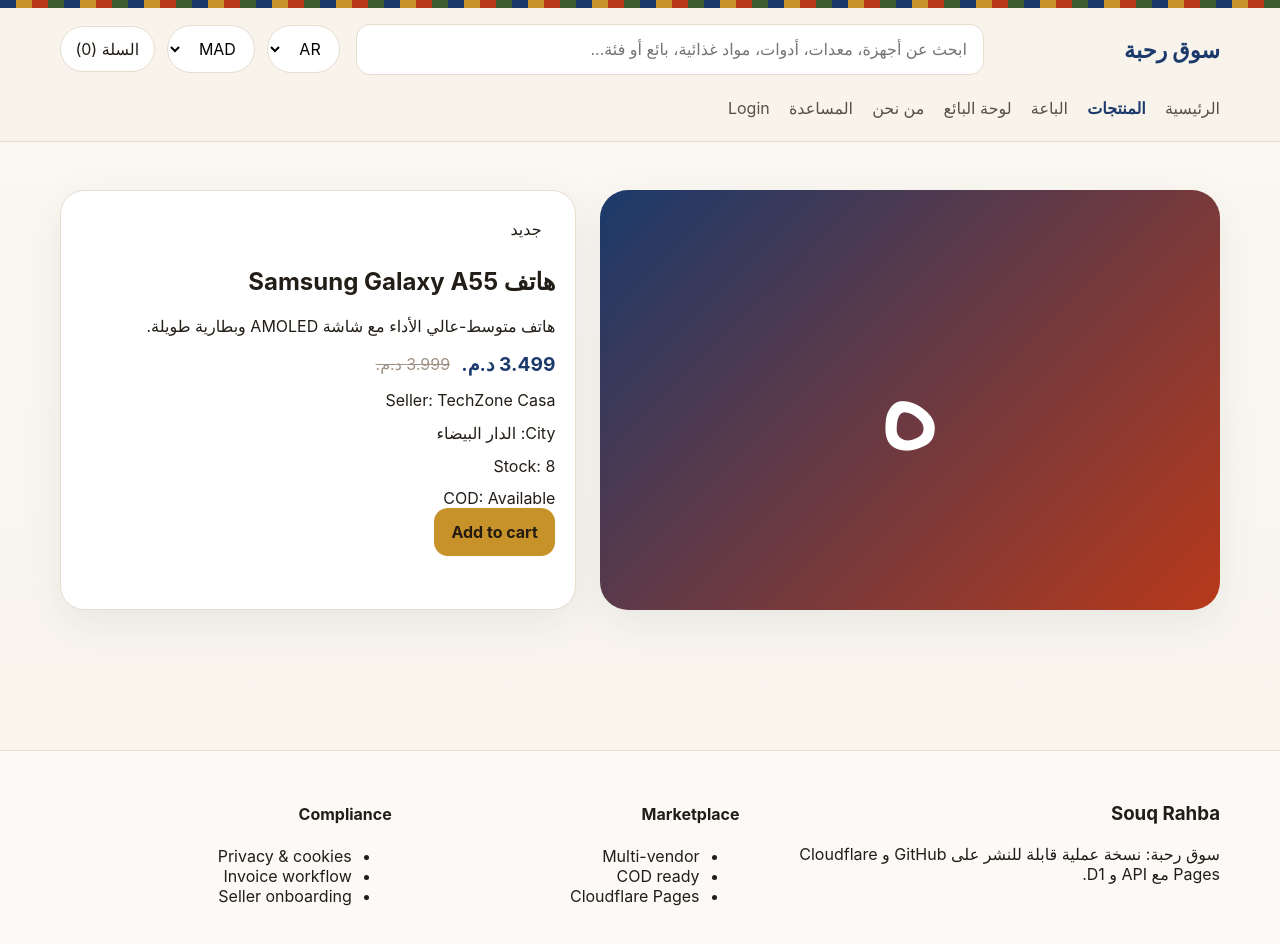
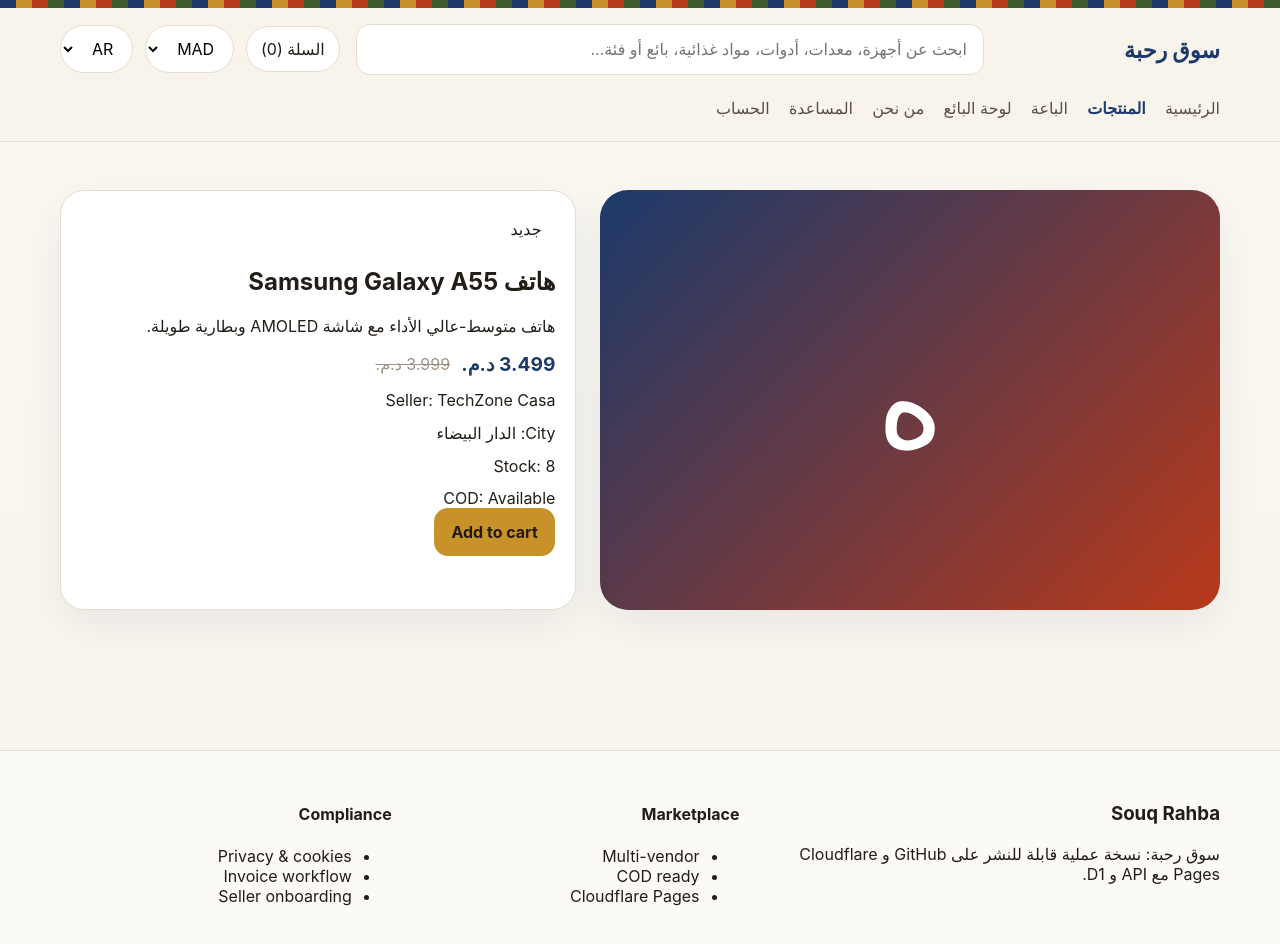
Before and after one commit to ori00fit-tech/souq-rahba-platform, a React (Vite) app in the folder apps/storefront/: page /products/p1 in a window 1280 px wide. Shown: the top 944 px of the page. Built offline with nearby package versions, Linux system fonts and the light colour scheme.

Commit message:
Add navAccount translations and update header account label

```diff
--- a/apps/storefront/src/components/Header.jsx
+++ b/apps/storefront/src/components/Header.jsx
@@ -9,26 +9,31 @@ export default function Header() {
       <div className="top-strip" />
       <div className="container header-grid">
         <Link to="/" className="brand-mark">{t.brand}</Link>
+
         <input
           className="search-box"
           placeholder={t.searchPlaceholder}
           value={query}
           onChange={(e) => setQuery(e.target.value)}
         />
+
         <div className="header-actions">
+          <Link to="/cart" className="cart-pill">{t.cart} ({cart.length})</Link>
+
+          <select value={currency} onChange={(e) => setCurrency(e.target.value)}>
+            <option value="MAD">MAD</option>
+            <option value="EUR">EUR</option>
+            <option value="USD">USD</option>
+          </select>
+
           <select value={language} onChange={(e) => setLanguage(e.target.value)}>
             <option value="ar">AR</option>
             <option value="fr">FR</option>
             <option value="en">EN</option>
           </select>
-          <select value={currency} onChange={(e) => setCurrency(e.target.value)}>
-            <option value="MAD">MAD</option>
-            <option value="EUR">EUR</option>
-            <option value="USD">USD</option>
-          </select>
-          <Link to="/cart" className="cart-pill">{t.cart} ({cart.length})</Link>
         </div>
       </div>
+
       <nav className="main-nav container">
         <NavLink to="/">{t.navHome}</NavLink>
         <NavLink to="/products">{t.navProducts}</NavLink>
@@ -36,7 +41,7 @@ export default function Header() {
         <NavLink to="/seller/dashboard">{t.navDashboard}</NavLink>
         <NavLink to="/about">{t.navAbout}</NavLink>
         <NavLink to="/help">{t.navHelp}</NavLink>
-        <NavLink to="/auth">Login</NavLink>
+        <NavLink to="/auth">{t.navAccount}</NavLink>
       </nav>
     </header>
   )
--- a/apps/storefront/src/data/site.js
+++ b/apps/storefront/src/data/site.js
@@ -7,6 +7,7 @@ export const translations = {
     navDashboard: 'لوحة البائع',
     navAbout: 'من نحن',
     navHelp: 'المساعدة',
+    navAccount: 'الحساب',
     cart: 'السلة',
     checkout: 'الدفع',
     searchPlaceholder: 'ابحث عن أجهزة، معدات، أدوات، مواد غذائية، بائع أو فئة...',
@@ -37,6 +38,7 @@ export const translations = {
     navDashboard: 'Dashboard vendeur',
     navAbout: 'À propos',
     navHelp: 'Aide',
+    navAccount: 'Compte',
     cart: 'Panier',
     checkout: 'Paiement',
     searchPlaceholder: 'Rechercher appareils, équipements, outillage, vendeur ou catégorie...',
@@ -67,6 +69,7 @@ export const translations = {
     navDashboard: 'Seller Dashboard',
     navAbout: 'About',
     navHelp: 'Help',
+    navAccount: 'Account',
     cart: 'Cart',
     checkout: 'Checkout',
     searchPlaceholder: 'Search devices, equipment, tools, food, sellers, categories...',
```
